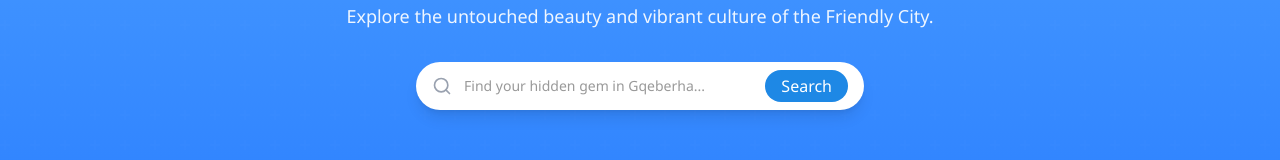
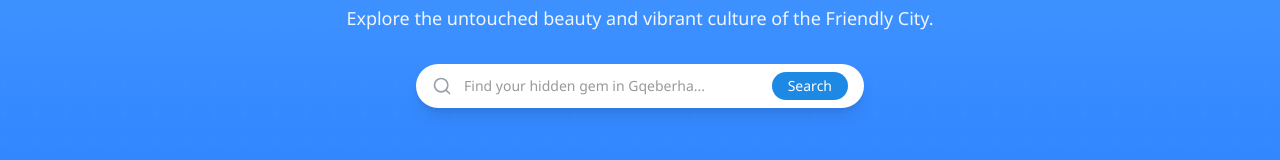
Before and after one commit to BrianStatesThat/thepepassport, a Next.js app in the folder gqeberha-travel-guide/: page / in a window 1280 px wide. Shown: the part 315-475 px from the top of the page. Built offline with nearby package versions, Linux system fonts and the light colour scheme; no server answers; the database is empty.

Commit message:
search input

```diff
--- a/gqeberha-travel-guide/app/components/SearchBar.tsx
+++ b/gqeberha-travel-guide/app/components/SearchBar.tsx
@@ -29,18 +29,18 @@ export function SearchBar({
 
   return (
     <form onSubmit={handleSubmit} className="w-full max-w-md">
-      <div className="bg-white dark:bg-slate-800 rounded-full px-4 py-2 flex items-center gap-3 shadow-lg">
-        <Search className="w-5 h-5 text-gray-400" />
+      <div className="bg-white dark:bg-slate-800 rounded-full px-3 sm:px-4 py-2 flex items-center gap-2 sm:gap-3 shadow-lg">
+        <Search className="w-5 h-5 text-gray-400 shrink-0" />
         <input
           type="text"
           value={query}
           onChange={handleChange}
           placeholder={placeholder}
-          className="flex-1 outline-none text-dark-gray dark:text-white dark:bg-slate-800 text-sm"
+          className="min-w-0 flex-1 outline-none text-dark-gray dark:text-white dark:bg-slate-800 text-sm"
         />
         <button
           type="submit"
-          className="bg-pe-blue text-white px-4 py-1 rounded-full font-medium hover:bg-ocean-blue transition"
+          className="shrink-0 whitespace-nowrap bg-pe-blue text-white px-3 sm:px-4 py-1 rounded-full text-sm font-medium hover:bg-ocean-blue transition"
         >
           Search
         </button>
```
